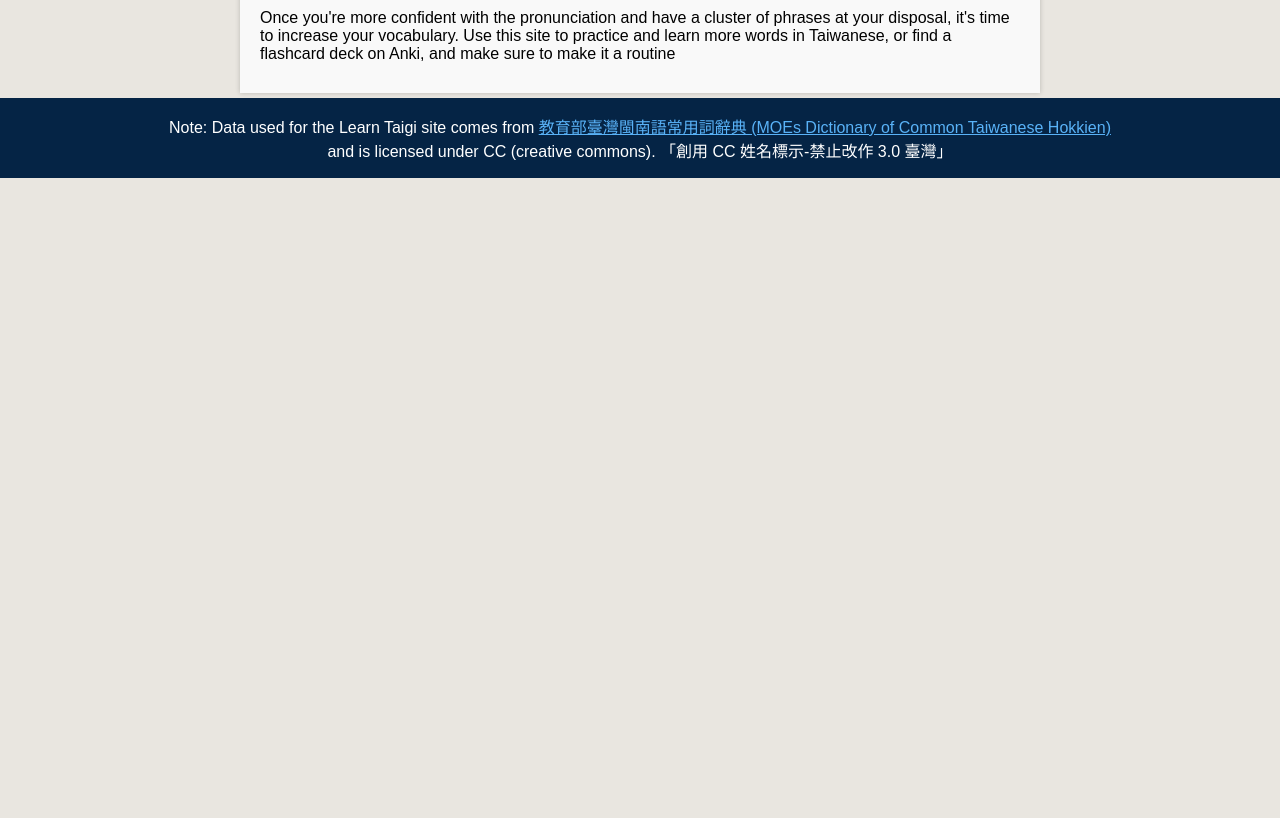
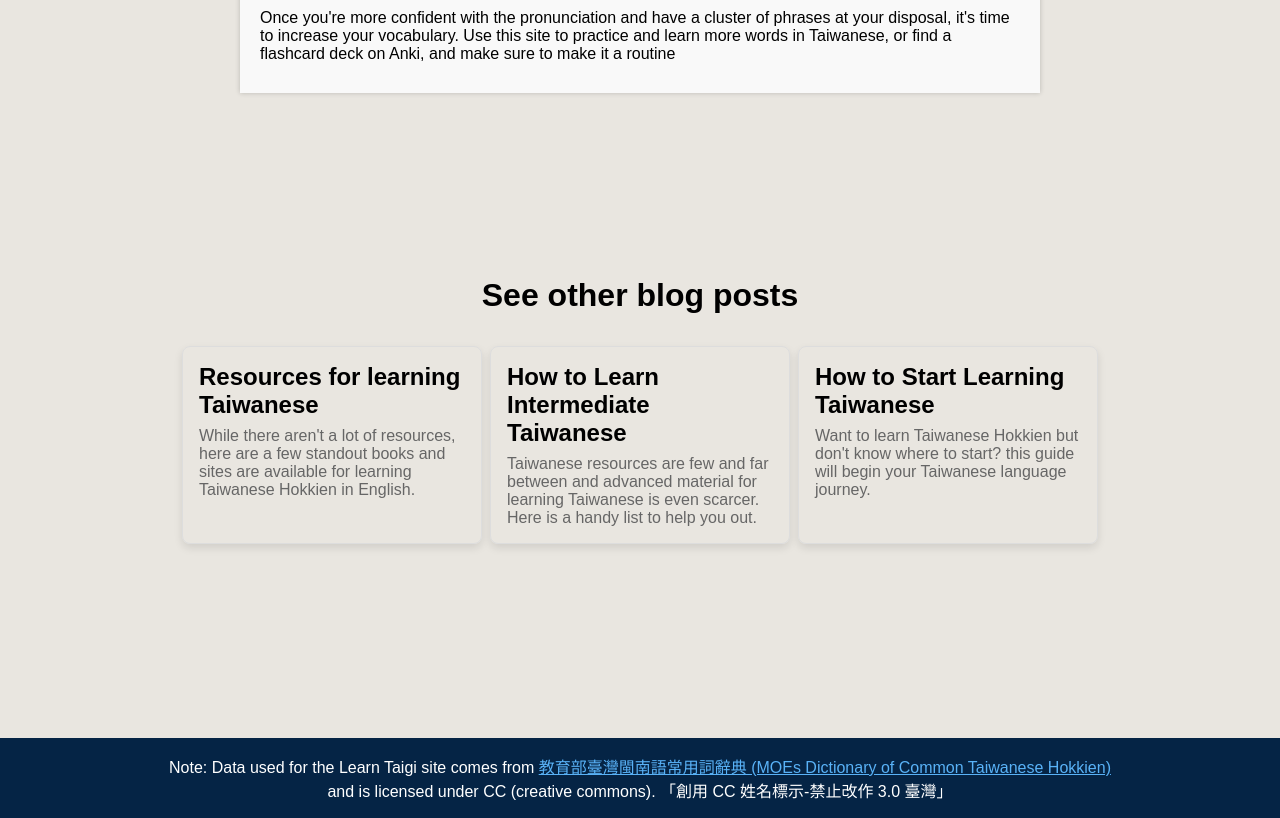
Before and after one commit to jielongjp/study-taigi, a Next.js app: page /blog/how-to-start-learning-taiwanese in a window 1280 px wide. Shown: the part 700-1518 px from the top of the page. Before the commit the page ends 878 px from the top, so only its background shows below. Built offline with nearby package versions, Linux system fonts and the light colour scheme.

Commit message:
add blog links

```diff
--- /dev/null
+++ b/src/components/BlogLinks/index.tsx
@@ -0,0 +1,75 @@
+import { styled } from "styled-components";
+import Head from "next/head";
+import Link from "next/link";
+import BlogPages from "@/utils/BlogPages";
+
+export default function BlogLinks({
+  title = "See other blog posts",
+}: {
+  title?: string;
+}) {
+  return (
+    <>
+      <StContainer>
+        <StTitle>{title}</StTitle>
+        <StLinks>
+          {BlogPages.map((page) => (
+            <StCard key={page.slug}>
+              <Link href={"/blog/" + page.slug}>
+                <StCardTitle>{page.title}</StCardTitle>
+                <StCardPreview>{page.preview}</StCardPreview>
+              </Link>
+            </StCard>
+          ))}
+        </StLinks>
+      </StContainer>
+    </>
+  );
+}
+
+const StTitle = styled.h1`
+  margin: 8px;
+`;
+
+const StContainer = styled.div`
+  min-height: 80vh;
+  display: flex;
+  flex-direction: column;
+  justify-content: center;
+  align-items: center;
+`;
+
+const StLinks = styled.div`
+  display: flex;
+  flex-wrap: wrap;
+  justify-content: space-around;
+  margin: 20px;
+`;
+
+const StCard = styled.div`
+  width: 300px;
+  padding: 16px;
+  margin: 4px;
+  border: 1px solid #ddd;
+  border-radius: 8px;
+  box-shadow: 0 4px 8px rgba(0, 0, 0, 0.1);
+  transition: box-shadow 0.3s;
+
+  &:hover {
+    box-shadow: 0 8px 16px rgba(0, 0, 0, 0.2);
+    background-color: #e9e9e9;
+  }
+
+  a {
+    text-decoration: none;
+    color: inherit;
+  }
+`;
+
+const StCardTitle = styled.h2`
+  margin-bottom: 8px;
+`;
+
+const StCardPreview = styled.p`
+  color: #666;
+`;
--- a/src/components/CategoryCardList/index.tsx
+++ b/src/components/CategoryCardList/index.tsx
@@ -50,7 +50,7 @@ const StLinkList = styled.ul`
   a {
     display: inline-block;
     font-size: 24px;
-    padding: 20px; 30px;
+    padding: 20px;
     background-color: #093563;
     color: #fff;
     text-decoration: none;
@@ -72,7 +72,7 @@ const StLinkList = styled.ul`
       padding: 8px 16px;
       font-size: 16px;
       width: 100%;
-      height: 100%
+      height: 100%;
     }
   }
 `;
--- a/src/pages/blog/how-to-start-learning-taiwanese/index.tsx
+++ b/src/pages/blog/how-to-start-learning-taiwanese/index.tsx
@@ -6,6 +6,7 @@ import BlogTemplate, {
   StHeading,
 } from "../../../components/BlogTemplate";
 import Link from "next/link";
+import BlogLinks from "@/components/BlogLinks";
 
 export default function IntermediateTw() {
   return (
@@ -80,6 +81,7 @@ export default function IntermediateTw() {
           a routine
         </StParagraph>
       </BlogTemplate>
+      <BlogLinks />
     </>
   );
 }
--- a/src/pages/blog/intermediate-taiwanese/index.tsx
+++ b/src/pages/blog/intermediate-taiwanese/index.tsx
@@ -7,6 +7,7 @@ import BlogTemplate, {
   StHeading,
 } from "../../../components/BlogTemplate";
 import Link from "next/link";
+import BlogLinks from "@/components/BlogLinks";
 
 export default function IntermediateTw() {
   return (
@@ -70,6 +71,7 @@ export default function IntermediateTw() {
           subtitles on their videos.
         </StParagraph>
       </BlogTemplate>
+      <BlogLinks />
     </>
   );
 }
--- a/src/pages/blog/resources/index.tsx
+++ b/src/pages/blog/resources/index.tsx
@@ -2,6 +2,7 @@ import { styled } from "styled-components";
 import Head from "next/head";
 import Image from "next/image";
 import Link from "next/link";
+import BlogLinks from "@/components/BlogLinks";
 
 export default function Resources() {
   return (
@@ -143,6 +144,7 @@ export default function Resources() {
         </StParagraph>
         <StParagraph></StParagraph>
       </StContainer>
+      <BlogLinks />
     </>
   );
 }
@@ -196,6 +198,5 @@ const StImage = styled.div`
     max-width: 100%;
     border-radius: 5px;
     box-shadow: 0 2px 4px rgba(0, 0, 0, 0.1);
-    }
   }
 `;
--- a/src/utils/BlogPages.ts
+++ b/src/utils/BlogPages.ts
@@ -1,4 +1,4 @@
-// for blog index
+// for blog index and links
 
 interface BlogPage {
   slug: string;
```
Also changed, not shown: src/pages/blog/[slug].tsx (+11 -1 lines), src/pages/blog/index.tsx (+2 -68 lines).
